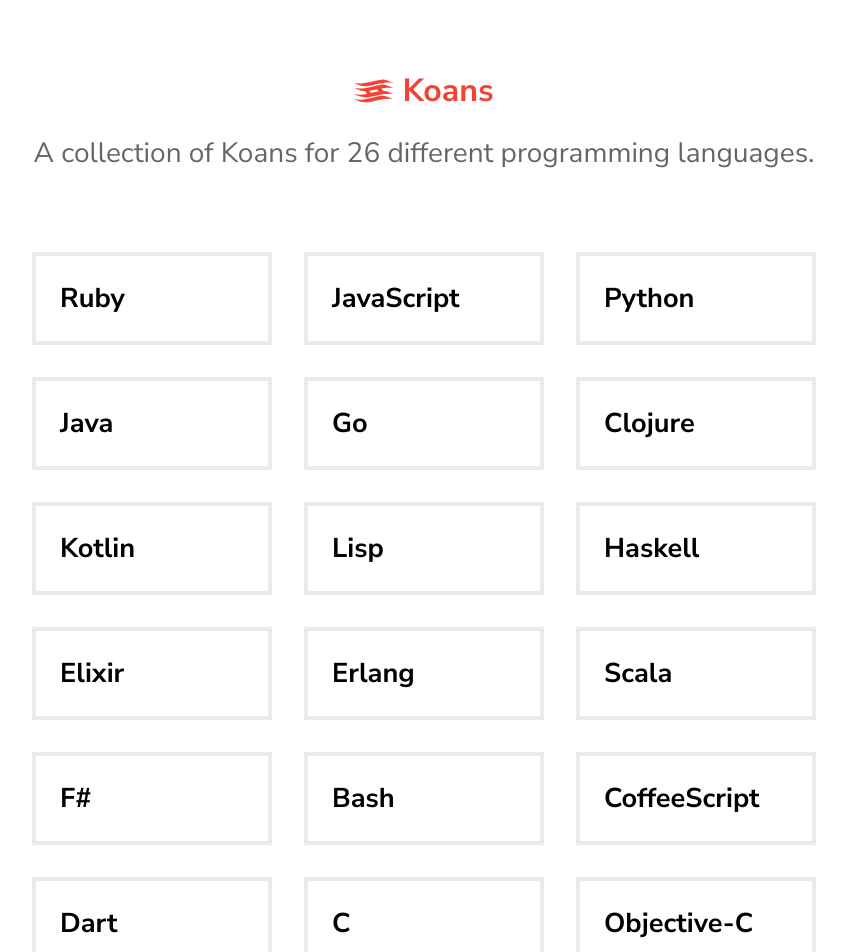
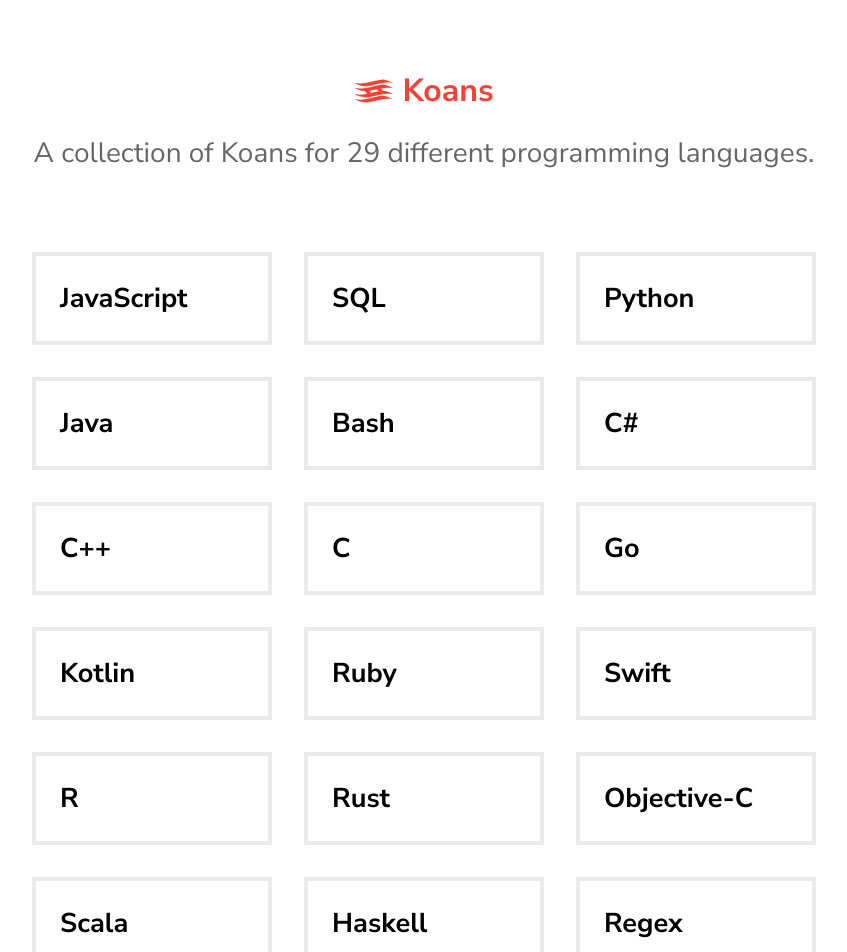
Before and after one commit to enokcollective/koans.in, a React (Create React App) app: page / in a window 1280 px wide. Shown: the top 952 px of the page, without its empty margins (216-1063 px from the left). Built offline with nearby package versions, Linux system fonts and the light colour scheme.

Commit message:
Update languages

```diff
--- a/src/App.js
+++ b/src/App.js
@@ -5,32 +5,35 @@ import './App.css';
 class App extends Component {
   render() {
     const languages = [
-      {name: "Ruby", url: "https://github.com/edgecase/ruby_koans/"},
-      {name: "JavaScript", url: "https://github.com/mrdavidlaing/javascript-koans"},
-      {name: "Python", url: "https://github.com/gregmalcolm/python_koans"},
-      {name: "Java", url: "https://github.com/matyb/java-koans"},
-      {name: "Go", url: "https://github.com/cdarwin/go-koans"},
-      {name: "Clojure", url: "https://github.com/functional-koans/clojure-koans"},
-      {name: "Kotlin", url: "https://github.com/Kotlin/kotlin-koans"},
-      {name: "Lisp", url: "https://github.com/google/lisp-koans"},
-      {name: "Haskell", url: "https://github.com/HaskVan/HaskellKoans"},
-      {name: "Elixir", url: "https://github.com/elixirkoans/elixir-koans"},
-      {name: "Erlang", url: "https://github.com/patrickgombert/erlang-koans"},
-      {name: "Scala", url: "https://github.com/rubbish/scala-koans"},
-      {name: "F#", url: "https://github.com/ChrisMarinos/FSharpKoans"},
-      {name: "Bash", url: "https://github.com/marcinbunsch/bash_koans"},
-      {name: "CoffeeScript", url: "https://github.com/sleepyfox/coffeescript-koans"},
-      {name: "Dart", url: "https://github.com/butlermatt/dart_koans"},
-      {name: "C", url: "https://github.com/c-koans/c_koans"},
-      {name: "Objective-C", url: "https://github.com/joecannatti/Objective-C-Koans"},
-      {name: "SmallTalk", url: "https://github.com/sl4m/gnu_smalltalk_koans"},
-      {name: "Rust", url: "https://github.com/crazymykl/rust-koans"},
-      {name: "Swift", url: "https://github.com/mokagio/Swift-Koans"},
-      {name: "R", url: "https://github.com/DASpringate/Rkoans"},
-      {name: "Lua", url: "https://github.com/kikito/lua_missions"},
-      {name: "Groovy", url: "https://github.com/nadavc/groovykoans"},
-      {name: ".NET", url: "https://github.com/CoryFoy/DotNetKoans"},
-      {name: "Regex", url: "https://github.com/frenchroasted/RegexKoans"}
+      {name: "JavaScript", url: "https://github.com/enokcollective/javascript-koans"},
+      {name: "SQL", url: "https://github.com/enokcollective/sql-koans"},
+      {name: "Python", url: "https://github.com/enokcollective/python-koans"},
+      {name: "Java", url: "https://github.com/enokcollective/java-koans"},
+      {name: "Bash", url: "https://github.com/enokcollective/bash-koans"},
+      {name: "C#", url: "https://github.com/enokcollective/c-sharp-koans"},
+      {name: "C++", url: "https://github.com/enokcollective/cpp-koans"},
+      {name: "C", url: "https://github.com/enokcollective/c-koans"},
+      {name: "Go", url: "https://github.com/enokcollective/go-koans"},
+      {name: "Kotlin", url: "https://github.com/enokcollective/kotlin-koans"},
+      {name: "Ruby", url: "https://github.com/enokcollective/ruby-koans"},
+      {name: "Swift", url: "https://github.com/enokcollective/swift-koans"},
+      {name: "R", url: "https://github.com/enokcollective/r-koans"},
+      {name: "Rust", url: "https://github.com/enokcollective/rust-koans"},
+      {name: "Objective-C", url: "https://github.com/enokcollective/objective-c-koans"},
+      {name: "Scala", url: "https://github.com/enokcollective/scala-koans"},
+      {name: "Haskell", url: "https://github.com/enokcollective/haskell-koans"},
+      {name: "Regex", url: "https://github.com/enokcollective/regex-koans"},
+      {name: "Solidity", url: "https://github.com/enokcollective/solidity-koans"},
+      {name: "Clojure", url: "https://github.com/enokcollective/clojure-koans"},
+      {name: "Lisp", url: "https://github.com/enokcollective/lisp-koans"},
+      {name: "Elixir", url: "https://github.com/enokcollective/elixir-koans"},
+      {name: "Erlang", url: "https://github.com/enokcollective/erlang-koans"},
+      {name: "F#", url: "https://github.com/enokcollective/f-sharp-koans"},
+      {name: "CoffeeScript", url: "https://github.com/enokcollective/coffeescript-koans"},
+      {name: "Dart", url: "https://github.com/enokcollective/dart-koans"},
+      {name: "SmallTalk", url: "https://github.com/enokcollective/smalltalk-koans"},
+      {name: "Lua", url: "https://github.com/enokcollective/lua-koans"},
+      {name: "Groovy", url: "https://github.com/enokcollective/groovy-koans"},
     ];
 
     return (
```
